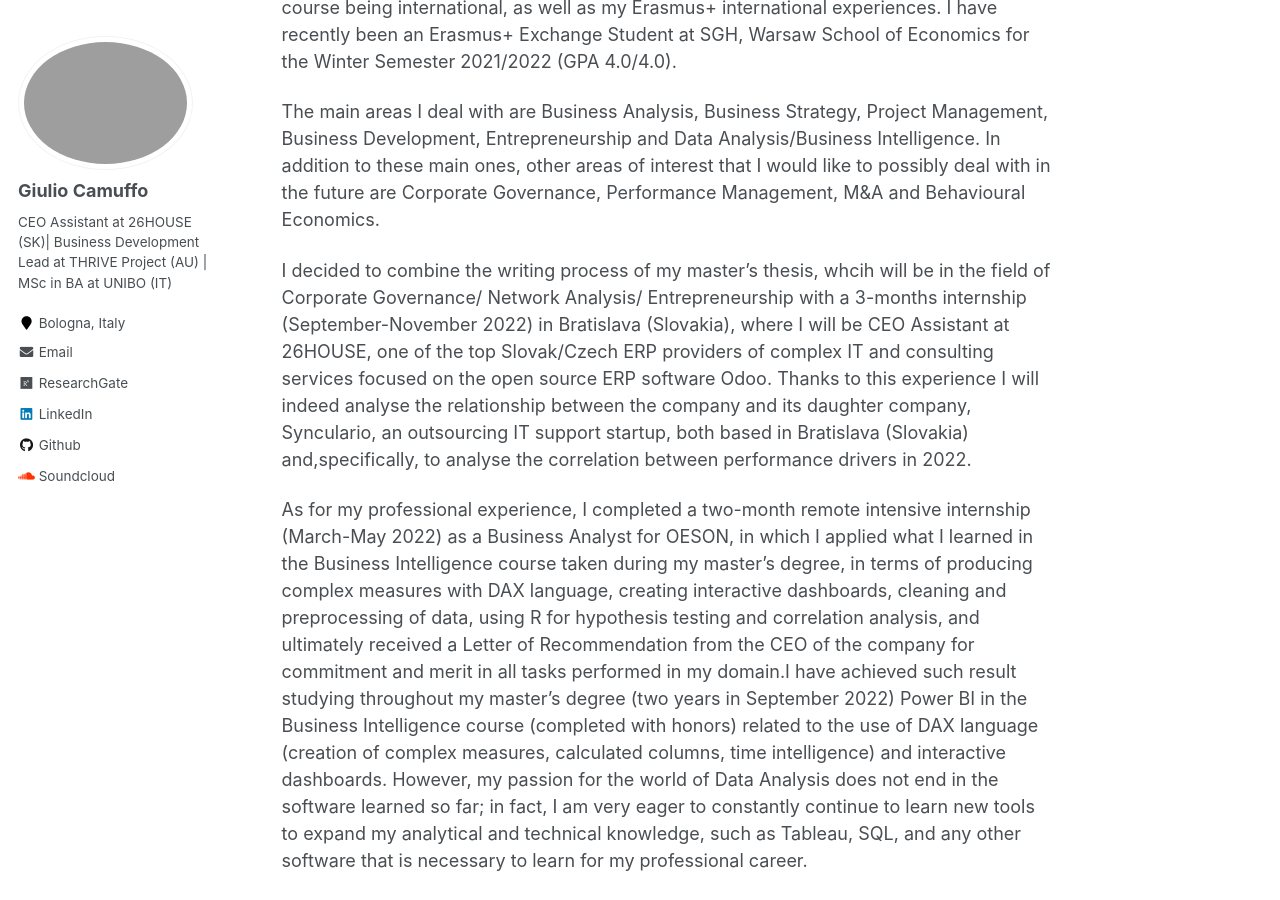
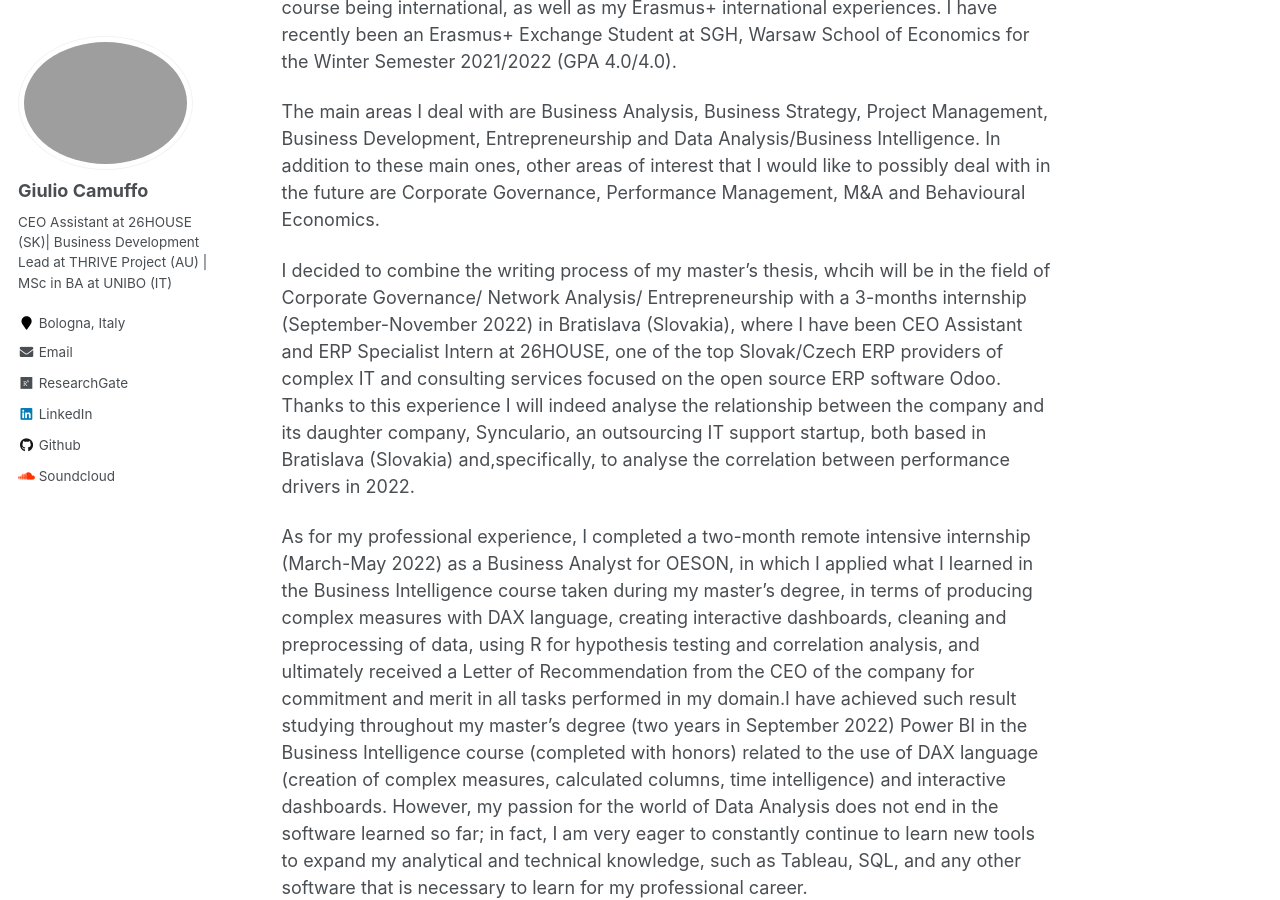
Before and after one commit to giulio-camuffo/giulio-camuffo.github.io, a Jekyll site: the page built from _pages/about.md, in a window 1280 px wide and 900 px high, scrolled down 325 px. Built offline with Jekyll 4.4.1, drawn with Linux system fonts in a browser that asks for light colours; nearby versions of some CDN libraries.

Commit message:
Update about.md

```diff
--- a/_pages/about.md
+++ b/_pages/about.md
@@ -17,7 +17,7 @@ Hi there! I am Giulio, a master’s degree student enrolled in the Business and
 The main areas I deal with are Business Analysis, Business Strategy, Project Management, Business Development, Entrepreneurship and Data Analysis/Business Intelligence.
 In addition to these main ones, other areas of interest that I would like to possibly deal with in the future are Corporate Governance, Performance Management, M&A and Behavioural Economics.
 
-I decided to combine the writing process of my master's thesis, whcih will be in the field of Corporate Governance/ Network Analysis/ Entrepreneurship with a 3-months internship (September-November 2022) in Bratislava (Slovakia), where I will be CEO Assistant at 26HOUSE, one of the top Slovak/Czech ERP providers of complex IT and consulting services focused on the open source ERP software Odoo. Thanks to this experience I will indeed analyse the relationship between the company and its daughter company, Synculario, an outsourcing IT support startup, both based in Bratislava (Slovakia) and,specifically, to analyse the correlation between performance drivers in 2022.
+I decided to combine the writing process of my master's thesis, whcih will be in the field of Corporate Governance/ Network Analysis/ Entrepreneurship with a 3-months internship (September-November 2022) in Bratislava (Slovakia), where I have been CEO Assistant and ERP Specialist Intern at 26HOUSE, one of the top Slovak/Czech ERP providers of complex IT and consulting services focused on the open source ERP software Odoo. Thanks to this experience I will indeed analyse the relationship between the company and its daughter company, Synculario, an outsourcing IT support startup, both based in Bratislava (Slovakia) and,specifically, to analyse the correlation between performance drivers in 2022.
 
 As for my professional experience, I completed a two-month remote intensive internship (March-May 2022) as a Business Analyst for OESON, in which I applied what I learned in the Business Intelligence course taken during my master's degree, in terms of producing
                           complex measures with DAX language, creating interactive dashboards, cleaning and preprocessing of data, using R for hypothesis testing and correlation analysis, and ultimately received a Letter of
```
